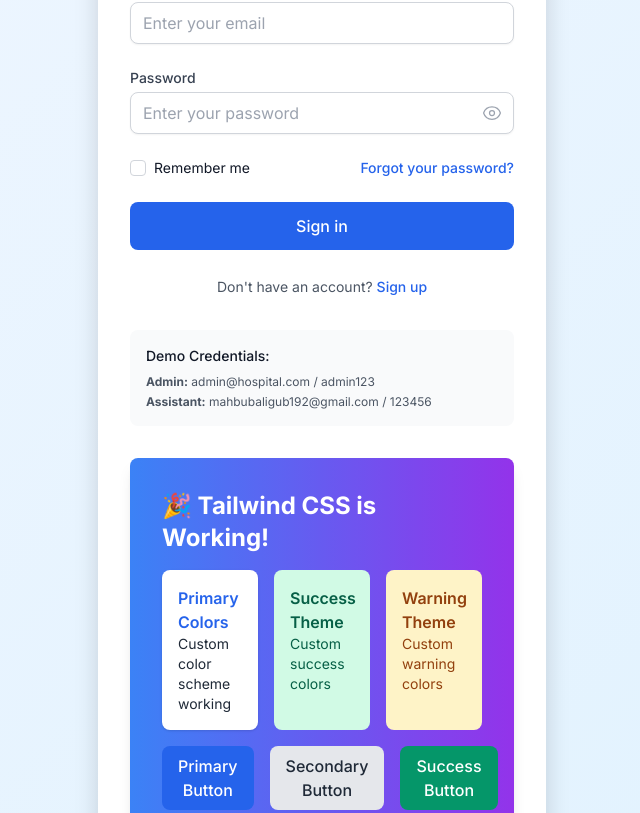
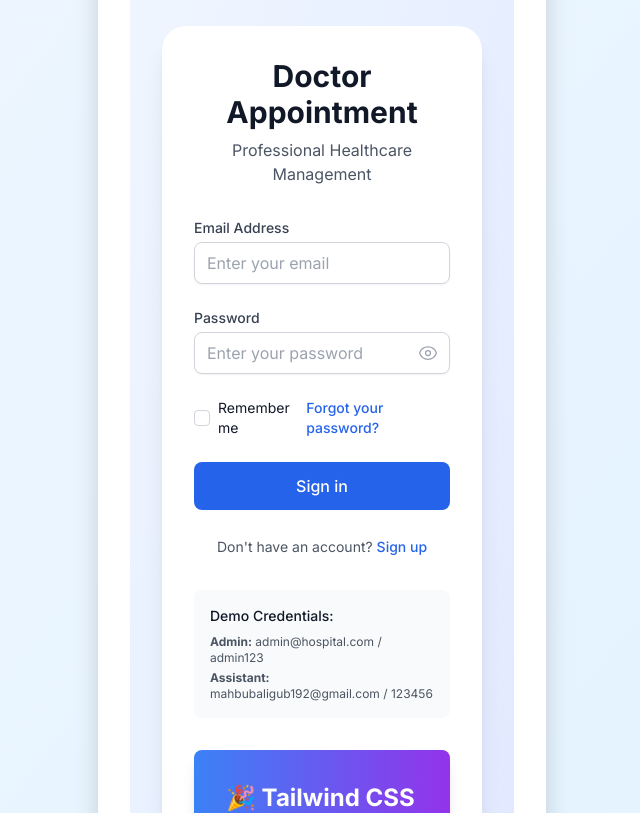
Before and after one commit to Mahbub192/sakura-web, a React (Create React App) app: page /login in a window 1280 px wide. Shown: the part 238-1051 px from the top of the page, without its empty margins (318-958 px from the left). Built offline with nearby package versions, Linux system fonts and the light colour scheme.

Commit message:
Refactor TailwindTest component styles and enhance LoginPage layout with improved animations and structure.

```diff
--- a/src/components/ui/TailwindTest.tsx
+++ b/src/components/ui/TailwindTest.tsx
@@ -6,28 +6,34 @@ const TailwindTest: React.FC = () => {
       <h2 className="text-2xl font-bold mb-4">🎉 Tailwind CSS is Working!</h2>
       <div className="grid grid-cols-1 md:grid-cols-3 gap-4">
         <div className="bg-white text-gray-800 p-4 rounded-lg shadow">
-          <h3 className="font-semibold text-primary-600">Primary Colors</h3>
+          <h3 className="font-semibold text-blue-600">Primary Colors</h3>
           <p className="text-sm">Custom color scheme working</p>
         </div>
-        <div className="bg-success-100 text-success-800 p-4 rounded-lg">
+        <div className="bg-green-100 text-green-800 p-4 rounded-lg">
           <h3 className="font-semibold">Success Theme</h3>
           <p className="text-sm">Custom success colors</p>
         </div>
-        <div className="bg-warning-100 text-warning-800 p-4 rounded-lg">
+        <div className="bg-yellow-100 text-yellow-800 p-4 rounded-lg">
           <h3 className="font-semibold">Warning Theme</h3>
           <p className="text-sm">Custom warning colors</p>
         </div>
       </div>
       <div className="mt-4 flex space-x-4">
-        <button className="btn-primary">Primary Button</button>
-        <button className="btn-secondary">Secondary Button</button>
-        <button className="btn-success">Success Button</button>
+        <button className="bg-blue-600 hover:bg-blue-700 text-white font-medium py-2 px-4 rounded-lg transition-colors duration-200">
+          Primary Button
+        </button>
+        <button className="bg-gray-200 hover:bg-gray-300 text-gray-800 font-medium py-2 px-4 rounded-lg transition-colors duration-200">
+          Secondary Button
+        </button>
+        <button className="bg-green-600 hover:bg-green-700 text-white font-medium py-2 px-4 rounded-lg transition-colors duration-200">
+          Success Button
+        </button>
       </div>
       <div className="mt-4">
         <input
           type="text"
           placeholder="Input field test"
-          className="input-field text-gray-900"
+          className="block w-full px-3 py-2 border border-gray-300 rounded-lg shadow-sm placeholder-gray-400 focus:outline-none focus:ring-2 focus:ring-blue-500 focus:border-blue-500 transition-colors duration-200 text-gray-900"
         />
       </div>
     </div>
--- a/src/pages/auth/LoginPage.tsx
+++ b/src/pages/auth/LoginPage.tsx
@@ -53,11 +53,33 @@ const LoginPage: React.FC = () => {
   }, [dispatch]);
 
   return (
+    <div className="min-h-screen flex items-center justify-center bg-gradient-to-br from-blue-50 to-indigo-100 py-12 px-4 sm:px-6 lg:px-8">
       <motion.div
         initial={{ opacity: 0, y: 20 }}
         animate={{ opacity: 1, y: 0 }}
         transition={{ duration: 0.4 }}
+        className="max-w-md w-full space-y-8 bg-white rounded-2xl shadow-xl p-8"
       >
+        {/* Header */}
+        <div className="text-center">
+          <motion.h1
+            initial={{ opacity: 0, y: -20 }}
+            animate={{ opacity: 1, y: 0 }}
+            transition={{ delay: 0.1 }}
+            className="text-3xl font-bold text-gray-900 mb-2"
+          >
+            Doctor Appointment
+          </motion.h1>
+          <motion.p
+            initial={{ opacity: 0 }}
+            animate={{ opacity: 1 }}
+            transition={{ delay: 0.2 }}
+            className="text-gray-600"
+          >
+            Professional Healthcare Management
+          </motion.p>
+        </div>
+
         <form onSubmit={handleSubmit(onSubmit)} className="space-y-6">
         <div>
           <label htmlFor="email" className="block text-sm font-medium text-gray-700 mb-1">
@@ -183,6 +205,7 @@ const LoginPage: React.FC = () => {
           <TailwindTest />
         </motion.div>
       </motion.div>
+    </div>
   );
 };
 
```
Lines whose indentation alone changed are shown as unchanged.
